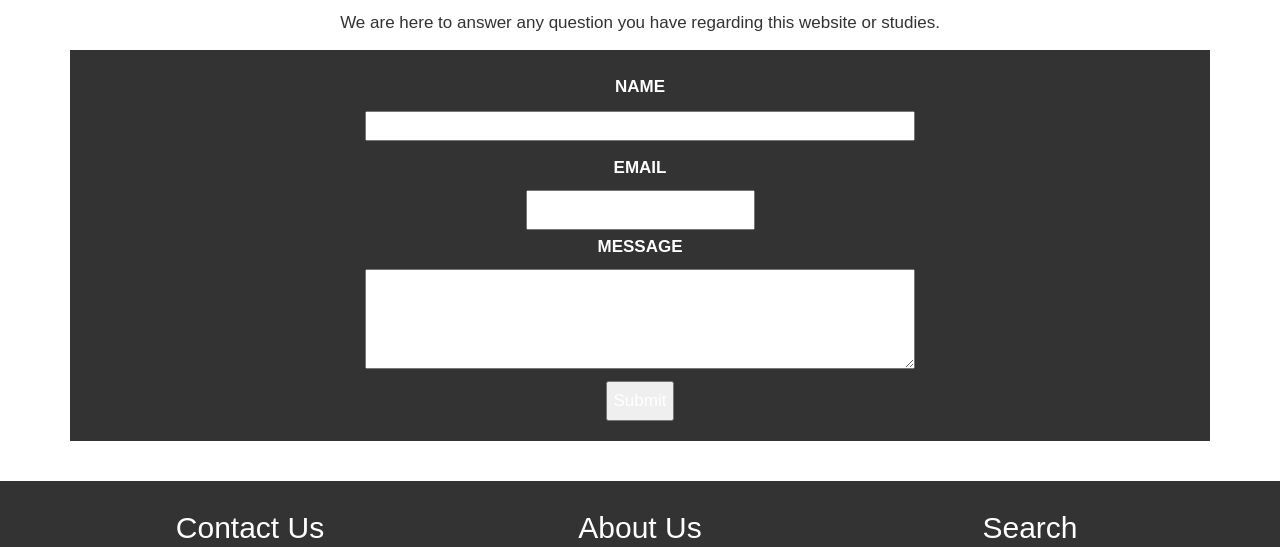
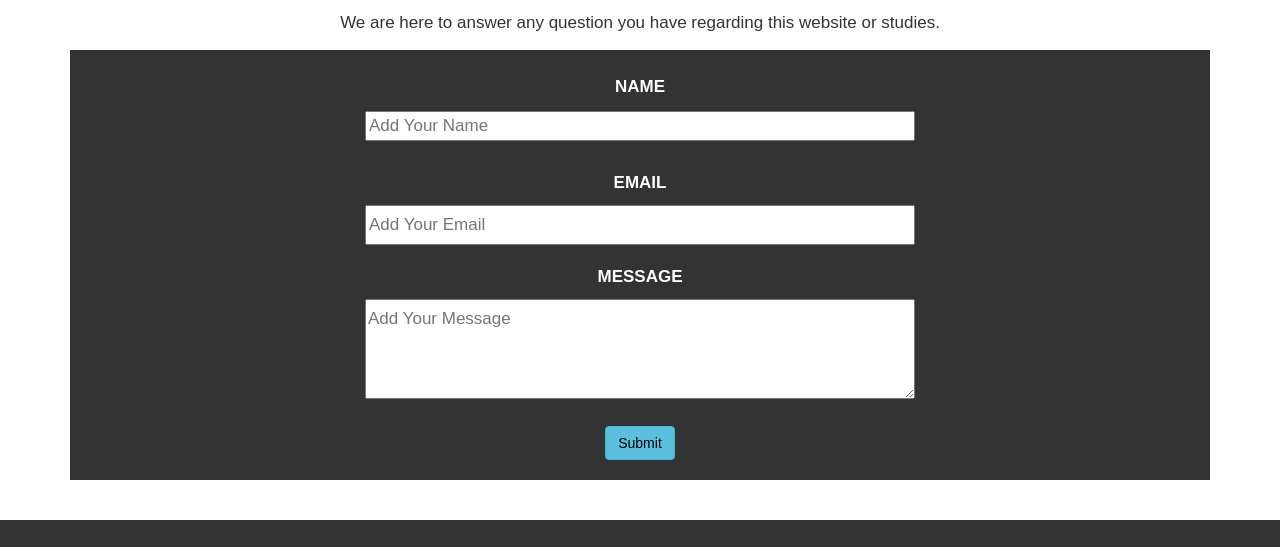
Before and after one commit to Lochitha/Group-19-Brain-storm, a plain HTML site: page fMRI website/contact.html in a window 1280 px wide. Shown: the part 201-748 px from the top of the page. Drawn offline with Linux system fonts and the light colour scheme.

Commit message:
git commit

```diff
--- a/fMRI website/contact.html
+++ b/fMRI website/contact.html
@@ -61,20 +61,19 @@
                         <p>We are here to answer any question you have regarding this website or studies.</p>
 
                         <form>
-                            <div>
-                            <label for="name">Name </label><br>
-                             <input type="text" name="name">
-                            </div>
-
-                            <div>
-                            <label for="email"> Email</label><br>
-                            <input type="email" name="email">    </div>
-
-                           <div>
-                            <label for="message">Message</label><br>
-                            <textarea name="message"></textarea>
-                            </div>
-                            <input type="button" name="submit" value="Submit">
+                            <div class="form-group">
+                            <label>Name</label><br>
+                                  <input type="text" class="form-control-center" placeholder="Add Your Name">
+                              </div>
+                              <div class="form-group">
+                                  <label>Email</label><br>
+                                  <input type="email" class="form-control-center" placeholder="Add Your Email">
+                              </div>
+                              <div class="form-group">
+                                  <label>Message</label><br>
+                                  <textarea class="form-control-center" placeholder="Add Your Message"></textarea>
+                              </div>
+                             <input type="submit" class="btn btn-info" value="Submit">
                         </form>
 
                     </div>
--- a/fMRI website/css/style.css
+++ b/fMRI website/css/style.css
@@ -215,6 +215,15 @@ img{
     padding:20px;
 }
 
+.contact form input{
+    color:black;
+
+}
+
+.contact form input[type="email"]{
+    width: 50%;
+}
+
 .contact form input[type="text"]{
     width: 50%;
     height: 30px;
@@ -230,8 +239,7 @@ img{
     width: 50%;
     padding: 10px 0;
     border: 0;
-    background: #222;
-    color: #fff;
+
 }
 
 .contact form label{
```
Also changed, not shown: fMRI website/blog.html (added).
